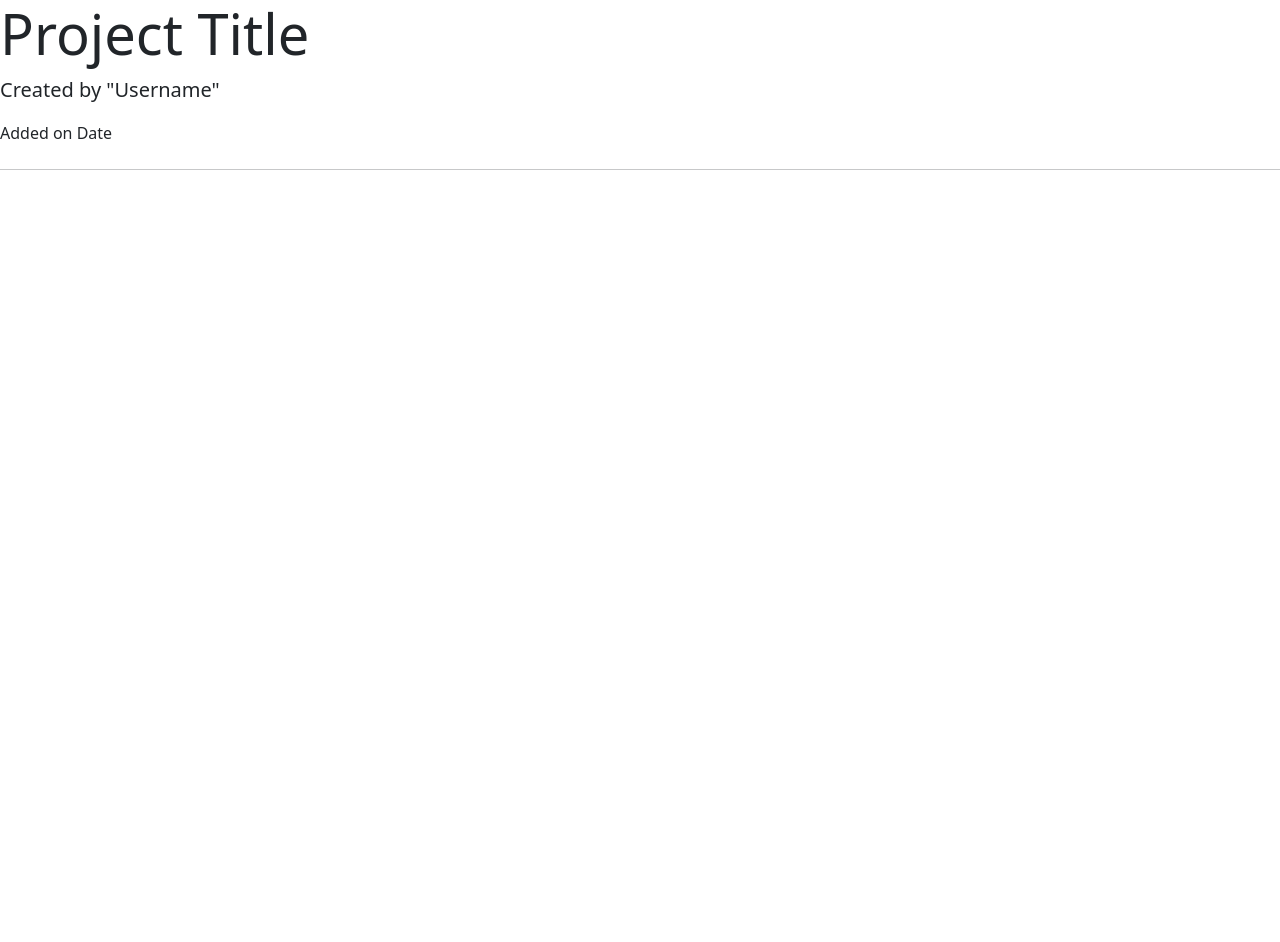
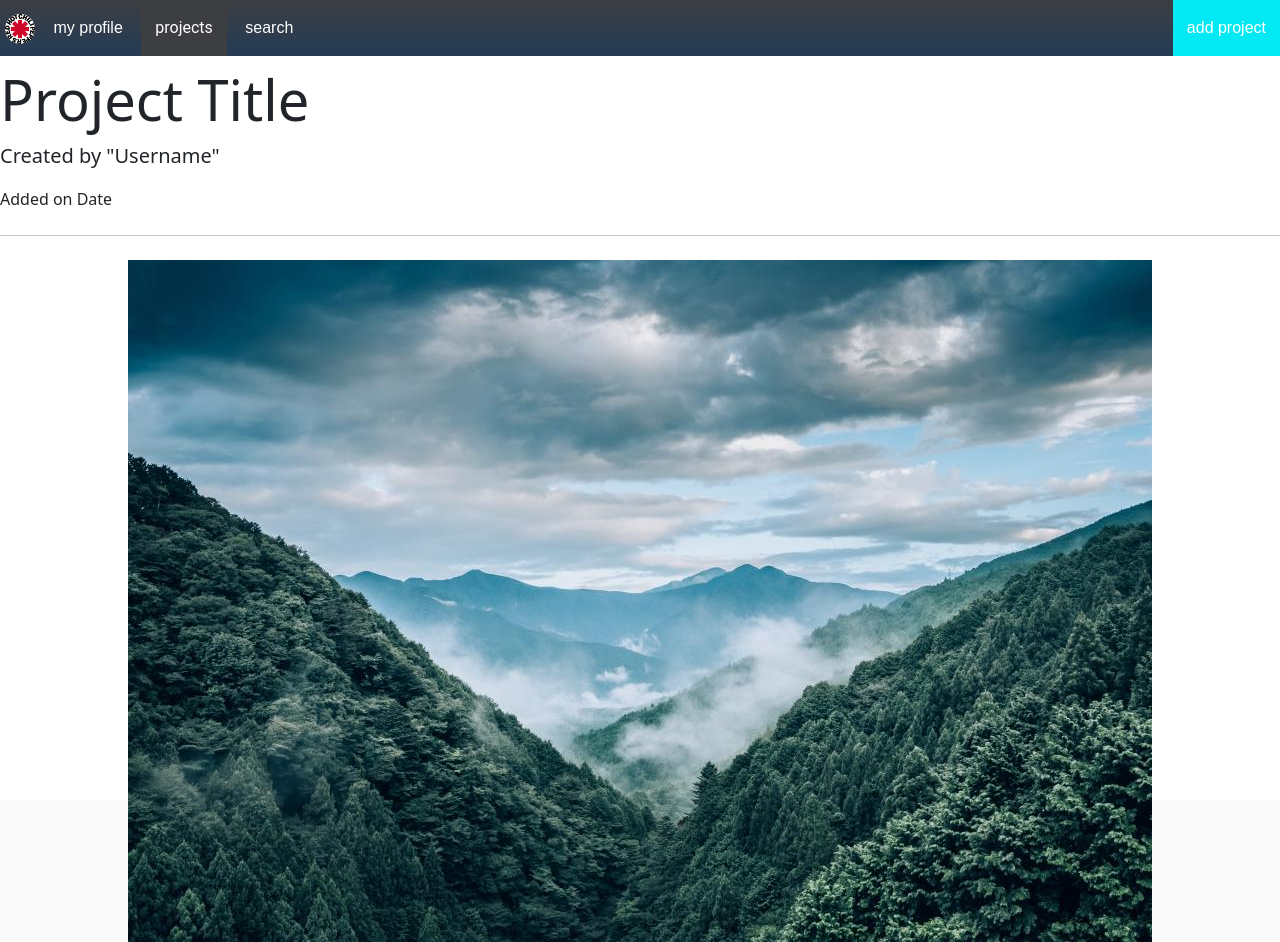
Before and after one commit to rbrbrbrb8/project-alpha, a website: page pages/viewProject.html in a window 1280 px wide. Before the commit the page ends 800 px from the top, so only its background shows below. Drawn offline with Linux system fonts and the light colour scheme.

Commit message:
continuty

```diff
--- a/pages/viewProject.html
+++ b/pages/viewProject.html
@@ -1,5 +1,5 @@
 <!DOCTYPE html>
-<html lang="en" ng-app="ViewProjectApp">
+<html lang="en" ng-app="UserProfileApp">
 
 <head>
   <meta charset="UTF-8">
@@ -31,6 +31,9 @@
       <p>Added on Date</p>
       <hr class="my-4">
     </div>
+    <div class="project-image-container">
+      <img ng-src="/images/profile-background.jpg" class="project-image" alt="image caption">
+    </div>
   </div>
 </body>
 
--- a/static/css/viewProject.css
+++ b/static/css/viewProject.css
@@ -0,0 +1,13 @@
+.display-project-container{
+    max-width: 1280px;
+    margin: 10px auto 20px auto;
+}
+
+.project-image-container{
+    display: flex;
+    justify-content: center;
+}
+
+.project-image{
+    max-width: 100%;
+}
```
